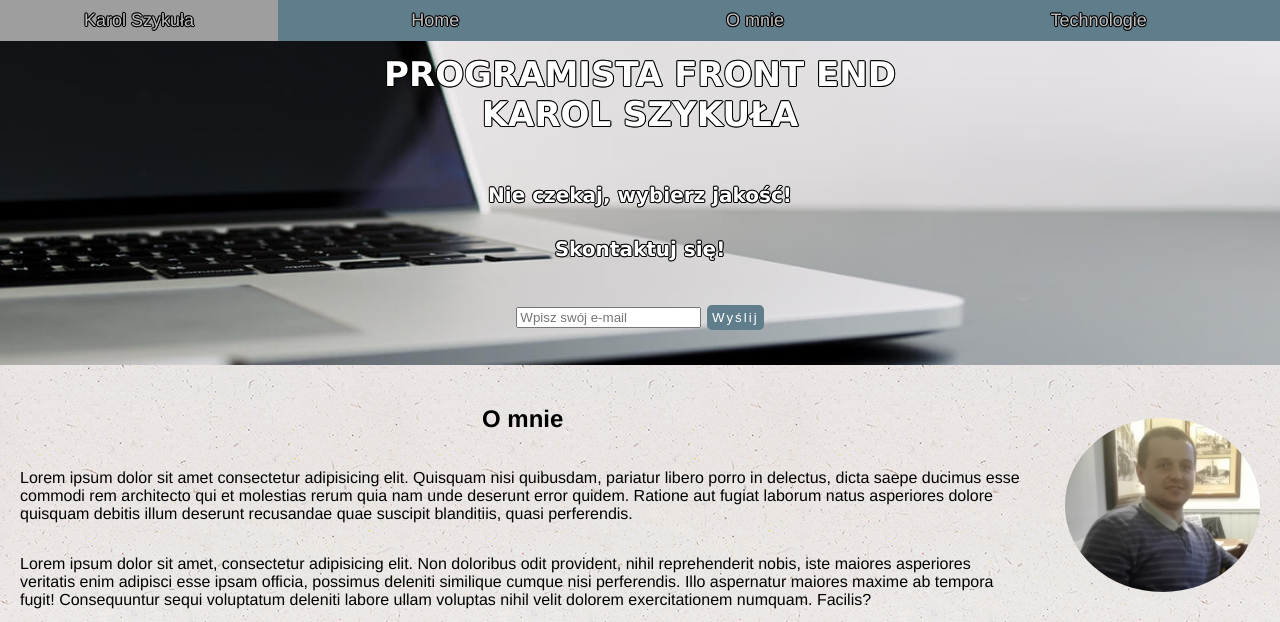
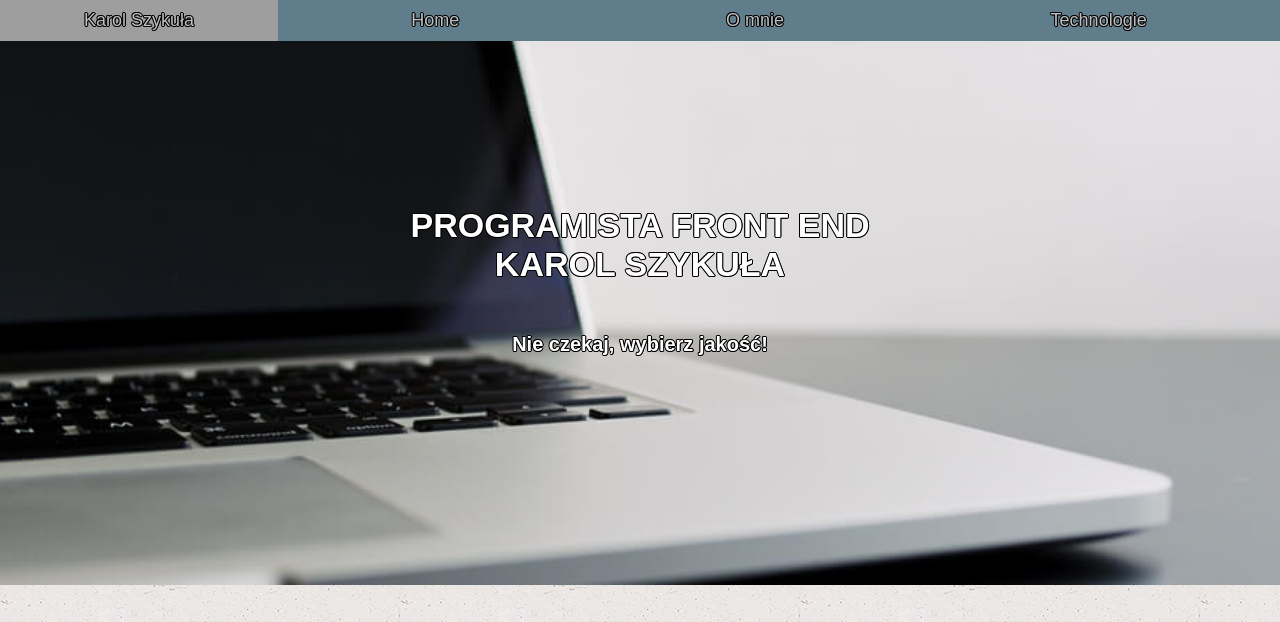
Before and after one commit to Karol-Szykula/Karol-Szykula.github.io, a plain HTML site: page index.html in a window 1280 px wide. Shown: the top 622 px of the page. Drawn offline with Linux system fonts and the light colour scheme.

Commit message:
Remove serif fonts, change hero image behaviour, remove contact form

```diff
--- a/index.html
+++ b/index.html
@@ -54,27 +54,7 @@
                 <p class="section__hero__box__features-desc">
                     Nie czekaj, wybierz jakość!
                 </p>
-                <p class="section__hero__box__features-desc">
-                    Skontaktuj się!
-                </p>
                 <br>
-                <form class="container__section-hero__box__form-container" action="https://emaillabs-sender.herokuapp.com/" method="POST">
-
-                    <input type="text" name="emails[]" placeholder="Wpisz swój e-mail">
-
-                    <input type="hidden" name="subject" value="Tytuł">
-
-                    <input type="hidden" name="message" value="Treść">
-
-                    <input type="hidden" name="from" value="karol.szykula@gmail.com">
-
-                    <input type="hidden" name="redirect" value="https://karol-szykula.github.io/">
-
-                    <input type="hidden" name="fromName" value="Karol-Szykula">
-
-                    <input class="button" type="submit" value="Wyślij">
-
-                 </form>
             </div>
 
         </section>
--- a/style.css
+++ b/style.css
@@ -7,7 +7,7 @@ body, html {
     background-image: url("images/ep_naturalwhite.png");
     overflow-x: hidden;
 
-    font-family: Helvetica, Arial, Sans-Serif;
+    font-family:  Sans-Serif;
 }
 
 .container {
@@ -127,7 +127,6 @@ body, html {
 
 }
 
-
 /* hero */
 .container__section-hero{
 	/* margin-top: 55px; */
@@ -135,7 +134,9 @@ body, html {
     width:100%;
 
     background-image:url(images/hero-img.jpg);
-    background-size:100% 100%;
+    background-size: cover;
+    background-repeat: no-repeat;
+    height: 70vh;
     justify-content: center;
 	align-items: center;
 
@@ -145,7 +146,6 @@ body, html {
     padding:10px;
     color: white;
     text-align: center;
-    font-family:  'Lucida Sans';
     font-weight: bold;
     text-shadow: rgb(0, 0, 0) 1px 0px 0px, rgb(0, 0, 0) 0.533333px 0.833333px 0px, rgb(0, 0, 0) -0.416667px 0.916667px 0px, rgb(0, 0, 0) -0.983333px 0.133333px 0px, rgb(0, 0, 0) -0.65px -0.75px 0px, rgb(0, 0, 0) 0.283333px -0.966667px 0px, rgb(0, 0, 0) 0.966667px -0.283333px 0px;
 }
```
